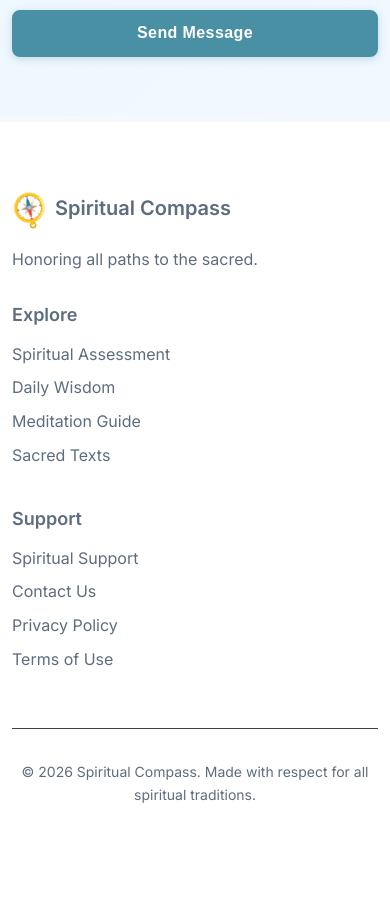
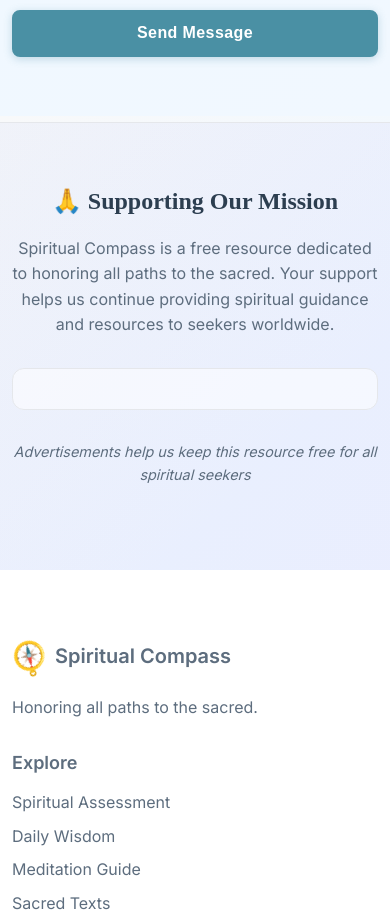
Before and after one commit to Spiritual-compass/platform, a website: page public/index.html in a window 390 px wide. Shown: the part 7480-8399 px from the top of the page. Before the commit the page ends 8318 px from the top, so only its background shows below. Drawn offline with Linux system fonts and the light colour scheme.

Commit message:
MONETIZATION: Add Google AdSense to homepage
- Added AdSense client ID: ca-pub-8352366706266722
- Created tasteful Support Section with ad placement
- Ad positioned between Contact and Footer (non-intrusive)
- Styled to match spiritual theme with transparent background
- Mobile-responsive ad implementation
- Clear message about supporting mission

Ready for ad slot creation in AdSense dashboard.

```diff
--- a/public/index.html
+++ b/public/index.html
@@ -13,6 +13,10 @@
     <meta property="og:url" content="https://spiritual-compass.com">
 
     <link rel="icon" href="/images/compass-icon.svg" type="image/svg+xml">
+
+    <!-- Google AdSense -->
+    <script async src="https://pagead2.googlesyndication.com/pagead/js/adsbygoogle.js?client=ca-pub-8352366706266722" crossorigin="anonymous"></script>
+
     <link href="https://fonts.googleapis.com/css2?family=Inter:wght@300;400;500;600;700&family:Crimson+Text:wght@400;600&display=swap" rel="stylesheet">
     <link rel="stylesheet" href="/styles/main.css">
     <link rel="stylesheet" href="/styles/improved-colors.css">
@@ -242,6 +246,30 @@
         </div>
     </section>
 
+    <!-- Support Section with Ad -->
+    <section class="section support-section">
+        <div class="container">
+            <div class="support-content">
+                <h2>🙏 Supporting Our Mission</h2>
+                <p>Spiritual Compass is a free resource dedicated to honoring all paths to the sacred. Your support helps us continue providing spiritual guidance and resources to seekers worldwide.</p>
+
+                <!-- AdSense Display Ad -->
+                <div class="ad-container" style="text-align: center; margin: 30px 0; padding: 20px;">
+                    <ins class="adsbygoogle"
+                         style="display:block; margin: 0 auto;"
+                         data-ad-client="ca-pub-8352366706266722"
+                         data-ad-slot="1111111111"
+                         data-ad-format="auto"
+                         data-full-width-responsive="true"></ins>
+                </div>
+
+                <p style="text-align: center; color: #666; font-size: 0.9rem; margin-top: 20px;">
+                    <em>Advertisements help us keep this resource free for all spiritual seekers</em>
+                </p>
+            </div>
+        </div>
+    </section>
+
     <!-- Footer -->
     <footer class="footer">
         <div class="container">
@@ -455,5 +483,59 @@
     <script src="/scripts/analytics.js"></script>
     <script src="/scripts/seo-enhancements.js"></script>
     <script src="/scripts/image-optimization.js"></script>
+
+    <!-- AdSense Initialization -->
+    <script>
+        (adsbygoogle = window.adsbygoogle || []).push({});
+    </script>
+
+    <style>
+        /* Support Section Styling */
+        .support-section {
+            background: linear-gradient(135deg, rgba(102, 126, 234, 0.05), rgba(124, 58, 237, 0.05));
+            border-top: 1px solid var(--border-light, #e5e5e5);
+        }
+
+        .support-content {
+            text-align: center;
+            max-width: 800px;
+            margin: 0 auto;
+        }
+
+        .support-content h2 {
+            color: var(--text-primary, #1a1a1a);
+            margin-bottom: 20px;
+            font-size: 1.8rem;
+        }
+
+        .support-content p {
+            color: var(--text-secondary, #666);
+            font-size: 1.1rem;
+            line-height: 1.6;
+            margin-bottom: 20px;
+        }
+
+        .ad-container {
+            background: rgba(255, 255, 255, 0.5);
+            border-radius: 12px;
+            border: 1px solid var(--border-light, #e5e5e5);
+        }
+
+        /* Responsive ad adjustments */
+        @media (max-width: 768px) {
+            .support-content h2 {
+                font-size: 1.5rem;
+            }
+
+            .support-content p {
+                font-size: 1rem;
+            }
+
+            .ad-container {
+                padding: 15px;
+                margin: 20px 0;
+            }
+        }
+    </style>
 </body>
 </html>
```
